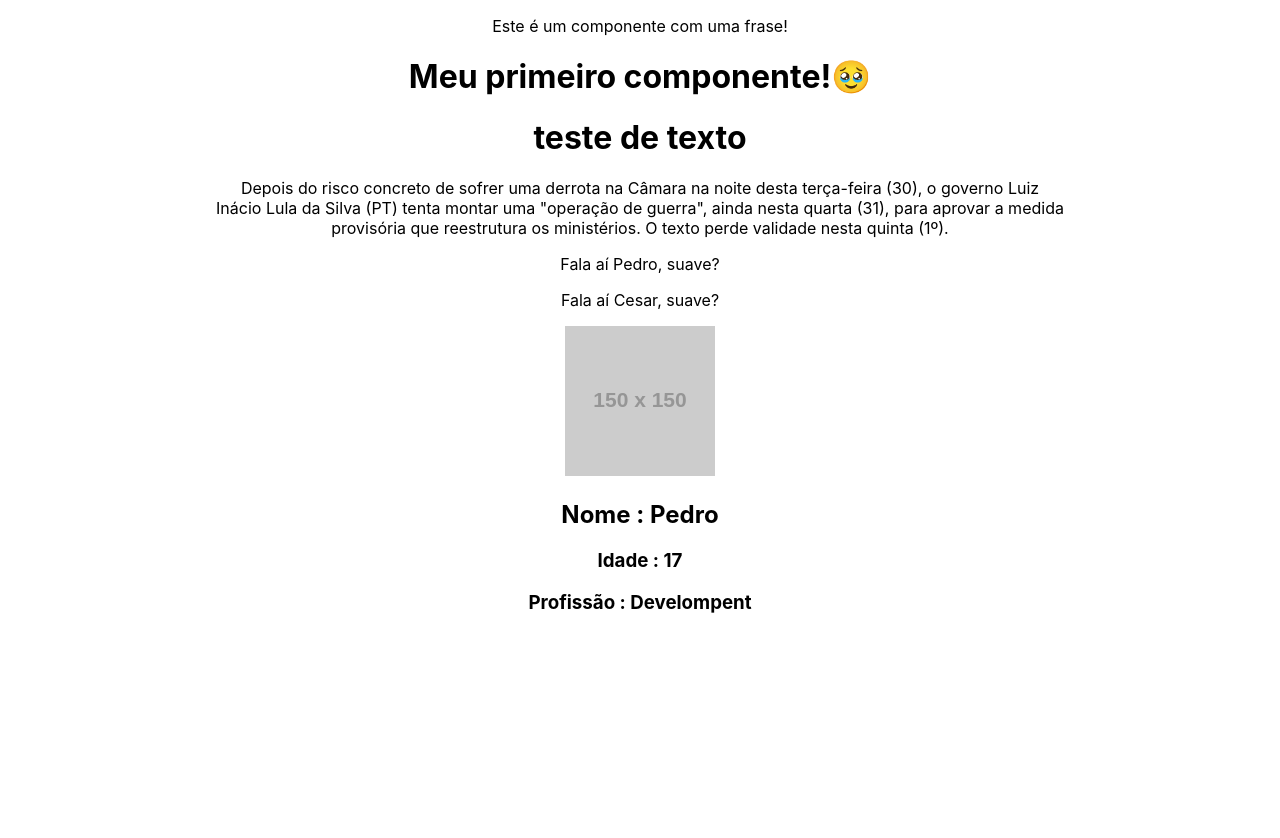
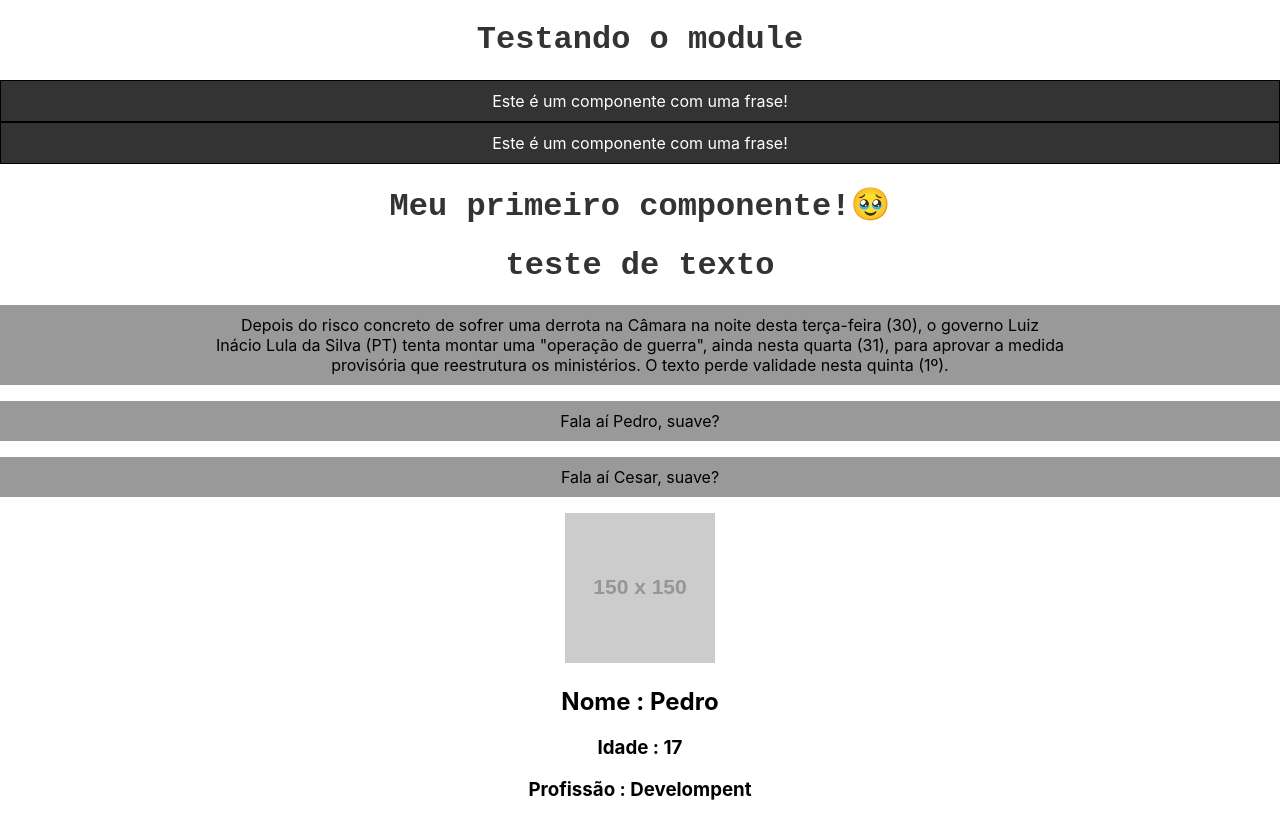
Before and after one commit to pedrosantos-21/React, a React (Create React App) app in the folder ex000/my-app/: page / in a window 1280 px wide. Shown: the top 838 px of the page. Before the commit the page ends 800 px from the top, so only its background shows below. Built offline with nearby package versions, Linux system fonts and the light colour scheme.

Commit message:
aula 07-fragments

```diff
--- a/ex000/my-app/src/App.js
+++ b/ex000/my-app/src/App.js
@@ -3,6 +3,7 @@ import './App.css';
 import HelloWorld from './components/HelloWorld';
 import SayMyName from './components/SayMyName';
 import Pessoa from './components/Pessoa';
+import Frases from './components/Frases';
 
 function App() {
 
@@ -10,6 +11,8 @@ function App() {
 
   return (
     <div className="App">
+      <h1>Testando o module</h1>
+      <Frases/>
       <HelloWorld/>
       <SayMyName nome ="Pedro"/>
       <SayMyName nome = {nome}/>
--- a/ex000/my-app/src/components/Frases.js
+++ b/ex000/my-app/src/components/Frases.js
@@ -1,8 +1,10 @@
+import styles from './Frases.module.css'
+
 function Frases(){
 
     return(
-        <div>
-            <p>Este é um componente com uma frase!</p>
+        <div className={styles.frasecontainer}>
+            <p className={styles.frasecontent}>Este é um componente com uma frase!</p>
         </div>
     )
 
--- /dev/null
+++ b/ex000/my-app/src/components/Frases.module.css
@@ -0,0 +1,10 @@
+.frasecontainer{
+    background-color: #333;
+    border: 1px solid black;
+}
+
+.frasecontent {
+    color: #fff;
+    background-color: #333;
+    margin: 0;
+}
--- a/ex000/my-app/src/index.css
+++ b/ex000/my-app/src/index.css
@@ -1,4 +1,5 @@
 body {
+  padding-bottom:50px;
   margin: 0;
   font-family: -apple-system, BlinkMacSystemFont, 'Segoe UI', 'Roboto', 'Oxygen',
     'Ubuntu', 'Cantarell', 'Fira Sans', 'Droid Sans', 'Helvetica Neue',
@@ -11,3 +12,11 @@ code {
   font-family: source-code-pro, Menlo, Monaco, Consolas, 'Courier New',
     monospace;
 }
+h1{
+  font-family: 'Courier New', Courier, monospace;
+  color:#333;
+}
+p{
+  background-color: #999 ;
+  padding: 10px;
+}
```
